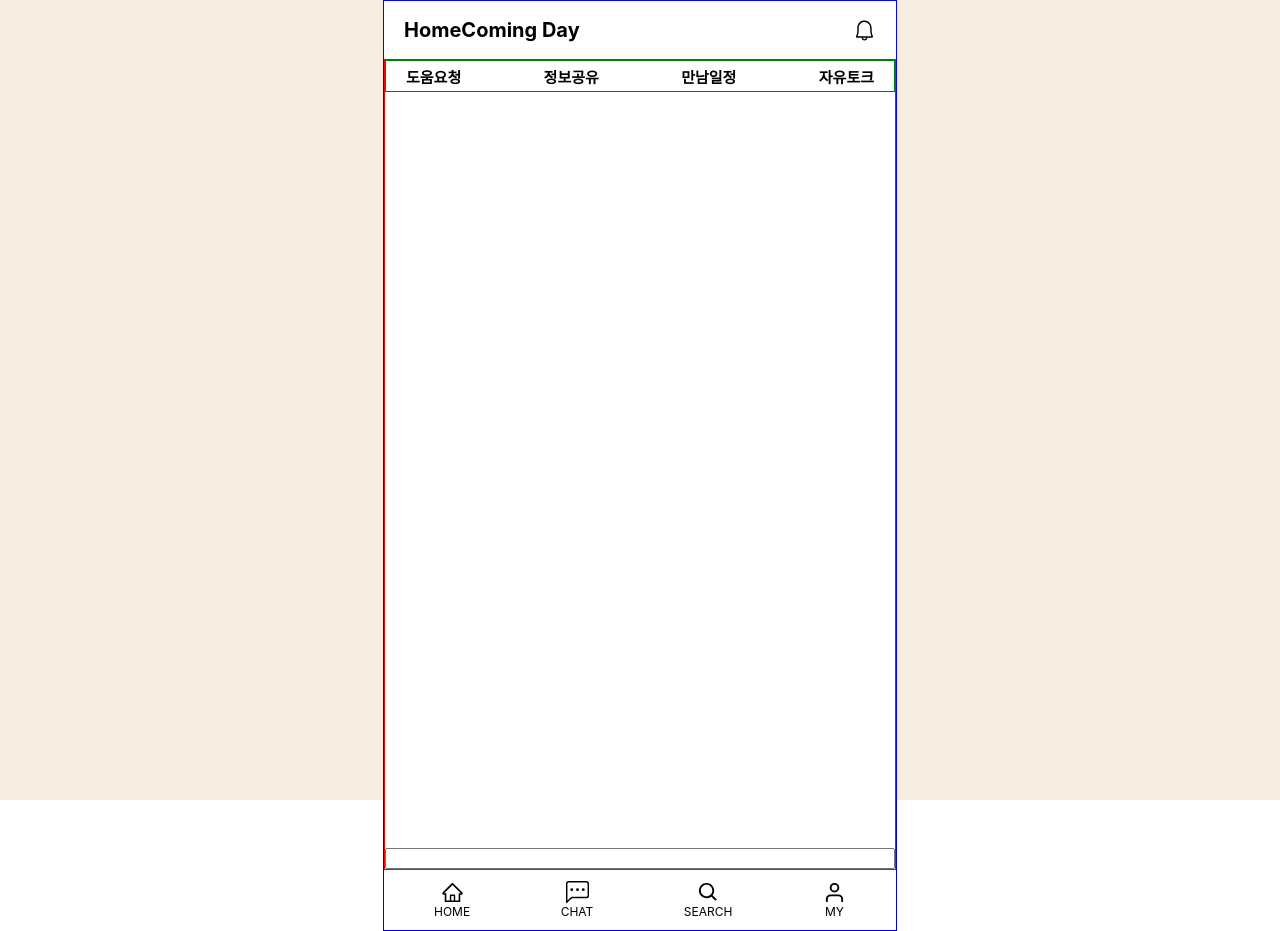
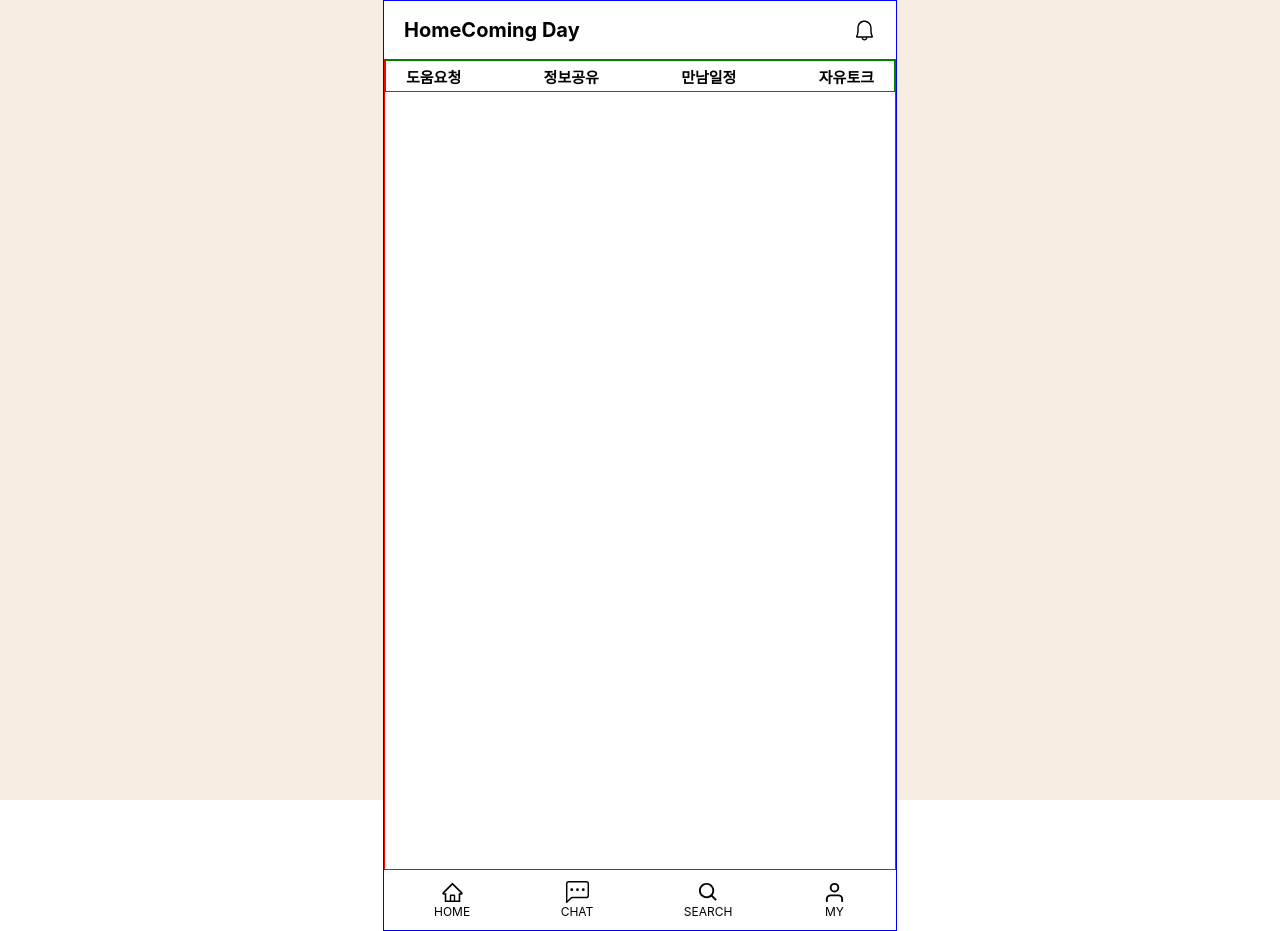
Before and after one commit to jennywoon/HomeComingDay, a React (Create React App) app: page / in a window 1280 px wide. Built offline with nearby package versions, Linux system fonts and the light colour scheme.

Commit message:
react-device-detect 설치

```diff
--- a/package.json
+++ b/package.json
@@ -10,6 +10,7 @@
     "axios": "^0.27.2",
     "json-server": "^0.17.0",
     "react": "^18.2.0",
+    "react-device-detect": "^2.2.2",
     "react-dom": "^18.2.0",
     "react-icons": "^4.4.0",
     "react-redux": "^8.0.2",
--- a/src/App.js
+++ b/src/App.js
@@ -1,15 +1,17 @@
 import React from "react";
-
 import Router from "./shared/Router";
+import { BrowserView, MobileView } from 'react-device-detect'
 // import "slick-carousel/slick/slick.css";
 // import "slick-carousel/slick/slick-theme.css";
 
 function App() {
   return (
-      <>
-       <Router />
-       </>
-       )
+    <>
+      {/* <Router /> */}
+      <BrowserView><Router/></BrowserView>
+      <MobileView><Router/></MobileView>
+    </>
+  )
 }
 
 export default App;
--- a/src/components/Home.jsx
+++ b/src/components/Home.jsx
@@ -6,7 +6,6 @@ const Home = () => {
     return (
         <HomeContainer>
             <HeaderTap/>
-            <input></input>
         </HomeContainer>
     );
 };
@@ -17,7 +16,4 @@ const HomeContainer = styled.div`
     width: 100%;
     height: 809px;
     border: 1px solid red;
-    display: flex;
-    flex-direction: column;
-    justify-content: space-between;
 `
```
Also changed, not shown: 1 other file (tests, documents, lock files or other folders).
